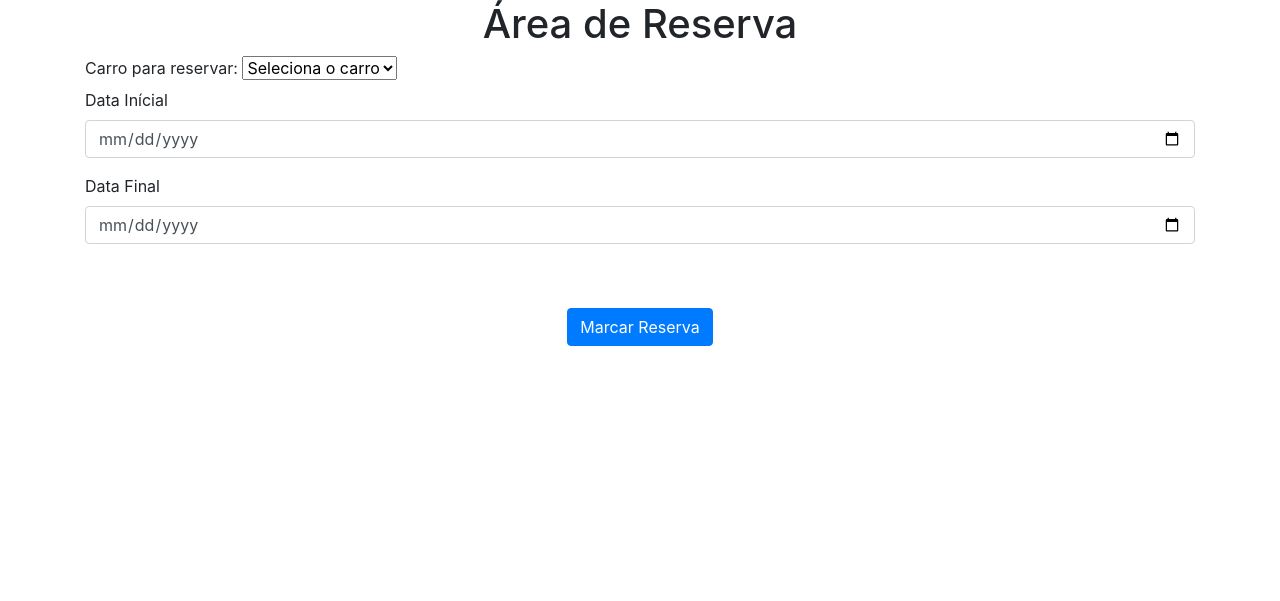
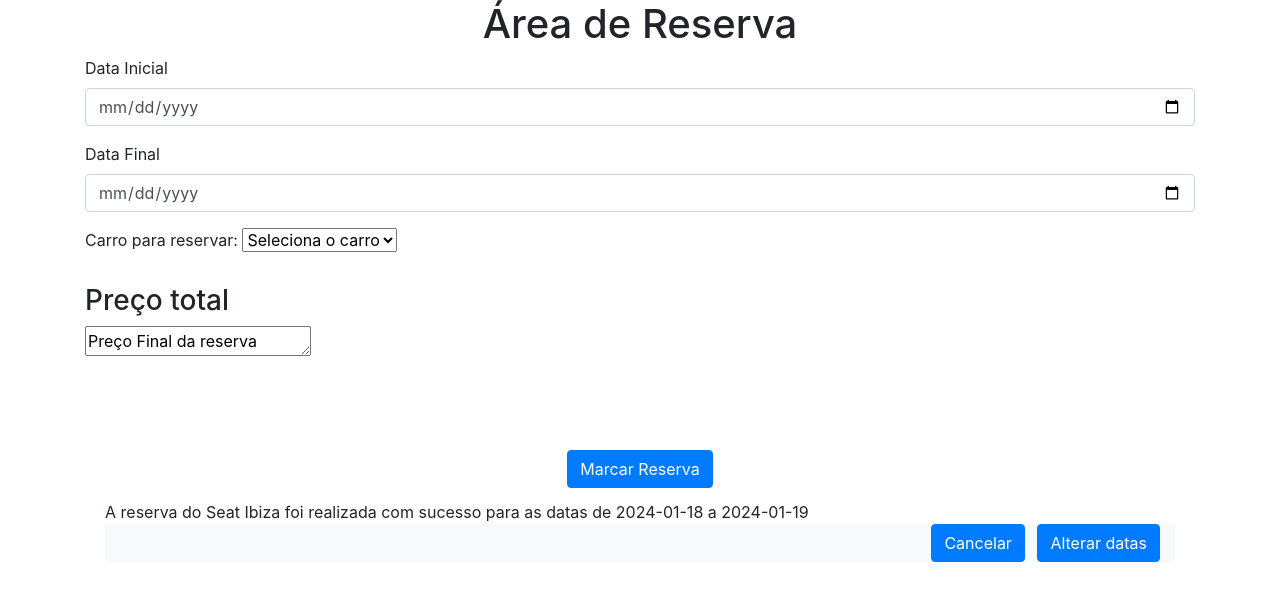
Before and after one commit to BFWheels/Website_ProjetoFinal, a Flask app: page /rent-a-car in a window 1280 px wide. Shown: the part 56-657 px from the top of the page. Run offline with Flask 3, Linux system fonts and the light colour scheme; a user stored in the database is signed in; data comes from the database, SQL or seed files in the repository; both versions use the stored data as it was after the commit; some libraries are stand-ins or nearby versions.

Commit message:
models fixed added remove rents

```diff
--- a/website/templates/base.html
+++ b/website/templates/base.html
@@ -100,35 +100,13 @@
         integrity="sha384-JZR6Spejh4U02d8jOt6vLEHfe/JQGiRRSQQxSfFWpi1MquVdAyjUar5+76PVCmYl"
         crossorigin="anonymous"
 ></script>
+
 <script>
-    function getDifferenceInDays(date1, date2) {
-  var date1_ms = date1.getTime();
-  var date2_ms = date2.getTime();
-  var difference_ms = Math.abs(date1_ms - date2_ms);
-  return Math.round(difference_ms / (1000 * 60 * 60 * 24));
-}
-    function precoTotal(){
-var startDate = new Date(document.getElementById("dataInicial").value);
-var endDate = new Date(document.getElementById("dataFinal").value);
-var price_day = new Date(document.getElementById("model").value);
-
-var differenceInDays = getDifferenceInDays(startDate, endDate);
-console.log(differenceInDays);
-
-
-
-
-    }
-
-
-
-
-
-
 
     function getModel() {
   var e = document.getElementById("car");
   var value = e.value;
+
 
   fetch("http://127.0.0.1:5000/rent-a-car", {
     method: "POST",
@@ -138,8 +116,8 @@ console.log(differenceInDays);
     },
     body: JSON.stringify({ car: value }),
   })
-  .then((response) => response.json())  // Extract the JSON from the response
-  .then((data) => {  // Now we can use the data
+  .then((response) => response.json())
+  .then((data) => {
     var modelos = document.getElementById("model");
     for (var i = modelos.options.length - 1; i >= 1; i--) {
       modelos.remove(i);
@@ -155,9 +133,43 @@ console.log(differenceInDays);
     if (modelos.hasAttribute("hidden")) {
       modelos.removeAttribute("hidden");
     }
+      precoTotal();
 
   });
 }
+
+        function getDifferenceInDays(date1, date2) {
+  var date1_ms = date1.getTime();
+  var date2_ms = date2.getTime();
+  var difference_ms = Math.abs(date2_ms - date1_ms);
+  return Math.round(difference_ms / (1000 * 60 * 60 * 24));
+}
+
+document.getElementById("model").onchange = function() {
+    precoTotal();
+};
+
+
+
+    function precoTotal(){
+var startDate = new Date(document.getElementById("dataInicial").value);
+var endDate = new Date(document.getElementById("dataFinal").value);
+var parts = document.getElementById("model").value;
+var partsSplit = parts.split(",");
+var price_day = partsSplit[2];
+
+var differenceInDays = getDifferenceInDays(startDate, endDate);
+var preco_total = differenceInDays*price_day
+
+if (!isNaN(preco_total)) {
+document.getElementById("preco_total").value = preco_total + " €";
+} else {
+        document.getElementById("preco_total").value = "Preço Final da reserva "
+        }
+
+    }
+
+
 
 </script>
 
--- a/website/templates/rent-a-car.html
+++ b/website/templates/rent-a-car.html
@@ -6,11 +6,35 @@
 {% block title %}Reservas{% endblock %}
 {% block content%}
 <h1 align="center">Área de Reserva</h1>
+<form method="POST" action='/rent-a-car/reservar'>
+{%if dataHoje and dataAmanha%}
+    <div class="form-group">
+        <label for="dataInicial" >Data Inicial </label>
+        <input type="date"
+               class="form-control"
+               id="dataInicial"
+               name="dataInicial"
+               min="{{ dataHoje }}"
+               placeholder="dd/mm/yyyy" onchange="precoTotal()" >
 
-<form method="POST" action='/rent-a-car/reservar'>
+    </div>
+
+    <div class="form-group" >
+        <label for="dataFinal" >Data Final</label>
+        <input type="date"
+               class="form-control"
+               id="dataFinal"
+               name="dataFinal"
+               min="{{ dataAmanha}}"
+               placeholder="dd/mm/yyyy" onchange="precoTotal()" >
+
+    </div>
+{%endif%}
+
+
     <label for="model">Carro para reservar:</label>
 
-    <select name="car" id="car" onchange="getModel()">
+    <select name="car" id="car" onchange="getModel()" >
         <option>Seleciona o carro</option>
         {%for marca in carro%}
         <option value="{{marca.marca}}">{{marca.marca}}</option>
@@ -18,48 +42,45 @@
     </select>
 
 
-    <select name="model" id="model" hidden>
+    <select name="model" id="model" hidden >
         <option value="">Seleciona o modelo</option>
         {%for carro in modelos%}
         <option value="{{carro.modelo}},{{carro.matricula}},{{carro.preco_dia}}">{{carro.modelo}}</option>
         {%endfor%}
     </select>
+    <br><br>
 
-    <div class="form-group">
-        <label for="dataInicial">Data Inícial</label>
-        <input type="date"
-               class="form-control"
-               id="dataInicial"
-               name="dataInicial"
-               placeholder="dd/mm/yyyy">
 
-    </div>
-
-    <div class="form-group" >
-        <label for="dataFinal">Data Final</label>
-        <input type="date"
-               class="form-control"
-               id="dataFinal"
-               name="dataFinal"
-               placeholder="dd/mm/yyyy">
-
-    </div>
+     <div class="form-group" >
+    <h3>Preço total</h3>
+  <textarea id="preco_total" name="preco_total" rows="1" cols="20" readonly >Preço Final da reserva  </textarea>
+        </div>
+  <br>
     <br><br>
     <div align="center">
         <button type="submit" class="btn btn-primary">Marcar Reserva</button>
     </div>
+
 </form>
+<ul class="list-group list-group-flush" id="reservas">
+    {% for reserva in utilizador.reservas %}
+        <li class="list-group-item">
+            A reserva do {{reserva.carro_marca}} {{reserva.carro_modelo}} foi realizada com sucesso para as datas de {{reserva.data_inicial}} a {{reserva.data_final}}
+            <div class="col-md-12 bg-light text-right">
+                <form method='POST' action='/eliminar/{{ reserva.id }}' class="d-inline-block">
+                    <button type="submit" class="btn btn-primary" value='{{ reserva.id }}'>
+                        Cancelar
+                    </button>
+                </form>
+                <form method='POST' action='/eliminar/{{ reserva.id }}' class="d-inline-block ml-2">
+                    <button type="submit" class="btn btn-primary" value='{{ reserva.id }}'>
+                        Alterar datas
+                    </button>
+                </form>
+            </div>
+        </li>
+    {% endfor %}
+</ul>
 
-<!--ul class="list-group list-group-flush" id="reservas">
-    {%for reserva in utilizador.reservas%}
-    <li class="list-group-item"> A reserva do {{reserva.carro_marca}} {{reserva.carro_modelo}} foi realizada com sucesso para as datas de {{reserva.data_inicial}} a {{reserva.data_final}}
-        <form method='POST' action='/eliminar/{{reserva.id}}'>
-            <button type="submit" class="close" value='{{reserva.id}}' >
-                <span aria-hidden="true">&times;</span>
-        </button>
-        </form>
-    </li>
-    {%endfor%}
-</ul-->
 
 {% endblock%}
--- a/website/views.py
+++ b/website/views.py
@@ -1,13 +1,15 @@
 import datetime
 import json
 
-from flask import Blueprint, render_template, request, flash, redirect, url_for, jsonify
+from flask import Blueprint, render_template, request, flash, redirect, url_for
 from flask_login import login_required, current_user
 from website import db
 from website.models import Reservas, Carro, Modelo
 
 dataHoje = datetime.date.today()
 dataLegal = datetime.date(dataHoje.year - 1, dataHoje.month, dataHoje.day)
+dataAmanha = datetime.date(dataHoje.year, dataHoje.month, dataHoje.day+1)
+
 
 views = Blueprint('views', __name__)
 
@@ -41,6 +43,7 @@ def modelist(marca):
 @views.route('/rent-a-car', methods=['GET', 'POST'])
 @login_required
 def get_brand():
+
     # verificar se os carros estão disponiveis
     modelos_marca = []
     carro = Carro.query.all()
@@ -66,29 +69,34 @@ def get_brand():
             modelos_marca.append(json_object)
         json_response = json.dumps(modelos_marca)
         return json_response
-    return render_template("rent-a-car.html", utilizador=current_user, carro=carro)
+    return render_template("rent-a-car.html", utilizador=current_user, carro=carro,
+                           dataHoje=dataHoje, dataAmanha=dataAmanha)
 
 
-'''@views.route('/rent-a-car/reservar', methods=['GET', 'POST'])
+@views.route('/rent-a-car/reservar', methods=['POST'])
 @login_required
 def rent_brand():
     if request.method == 'POST':
-
-        carro = request.form.get('car')
-        modelo = request.form.get('model')
+        print(request.form.get('dataInicial'))
         data_inicial = datetime.datetime.strptime(request.form.get('dataInicial'), '%Y-%m-%d').date()
         data_final = datetime.datetime.strptime(request.form.get('dataFinal'), '%Y-%m-%d').date()
 
-        nova_reserva = Reservas(carro_marca=carro, carro_modelo=modelo, carro_matricula=reserva[2],
-                                preco_total=int(reserva[3]), data_inicial=data_inicial, data_final=data_final,
+        carro = request.form.get('car')
+        modelostr = request.form.get('model')
+        modelo = list(modelostr.split(","))
+        print(type(modelo))
+
+        precototal = request.form.get('preco_total')
+        nova_reserva = Reservas(carro_marca=carro, carro_modelo=modelo[0], carro_matricula=modelo[1],
+                                preco_total=precototal, data_inicial=data_inicial, data_final=data_final,
                                 utilizador_id=current_user.id)
 
         db.session.add(nova_reserva)
         db.session.commit()
         flash('Reserva criada', category='sucesso')
 
-    return redirect(url_for('views./rent-a-car'))
-'''
+    return redirect(url_for('views.get_brand'))
+
 
 @views.route('/eliminar/<id>', methods=['POST'])
 @login_required
@@ -97,4 +105,15 @@ def eliminar(id):
         Reservas.query.filter_by(id=id).delete()
         db.session.commit()
         flash('Reserva cancelada', category='sucesso')
-    return redirect(url_for('views.home'))
+    return redirect(url_for('views.get_brand'))
+
+
+@views.route('/alterarData/<id>', methods=['GET','POST'])
+@login_required
+def alterar(id):
+
+    if request.method == 'POST':
+        Reservas.query.filter_by(id=id).delete()
+        db.session.commit()
+        flash('Reserva cancelada', category='sucesso')
+    return redirect(url_for('views.get_brand'))
```
Also changed, not shown: instance/database.db.
